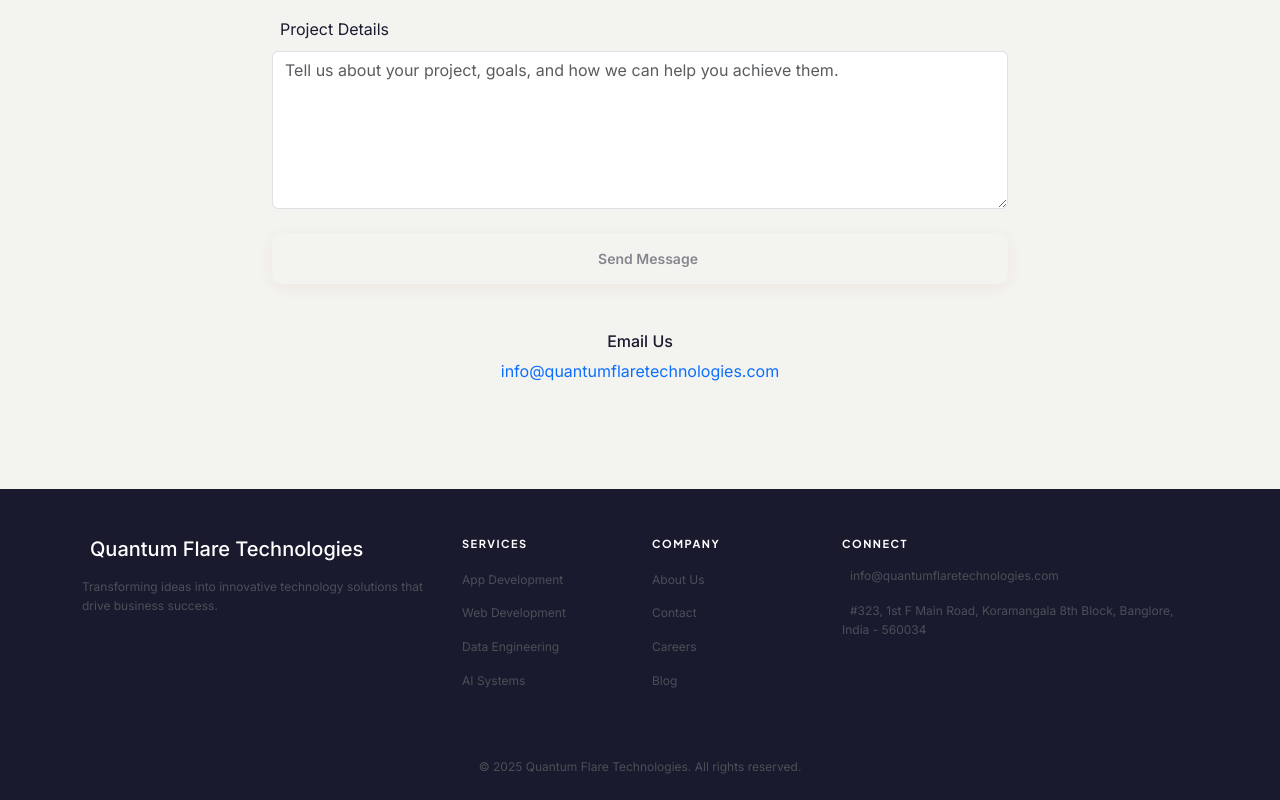
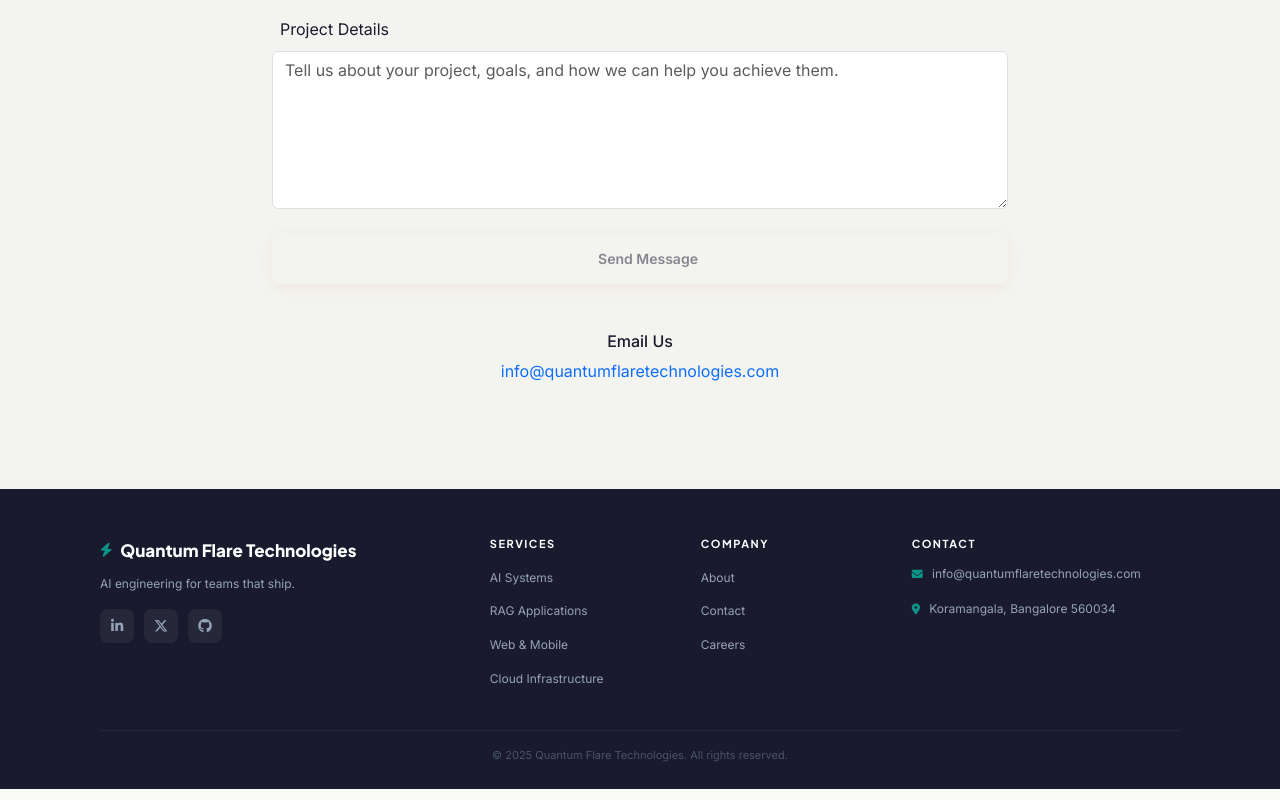
Before and after one commit to quantumflaretech/quantumflaretech.github.io, an Angular app: page / in a window 1280 px wide. Shown: the part 3099-3899 px from the top of the page. Built offline with nearby package versions, Linux system fonts and the light colour scheme.

Commit message:
feat: rebuild footer — dark navy, Font Awesome icons, 4-column layout

```diff
--- a/src/app/footer/footer.component.ts
+++ b/src/app/footer/footer.component.ts
@@ -7,72 +7,51 @@ import { CommonModule } from '@angular/common';
   imports: [CommonModule],
   template: `
     <footer class="footer">
-      <div class="container">
-        <div class="row">
-          <div class="col-lg-4 mb-4">
-            <h5 class="text-white mb-3">
-              <i class="bi bi-lightning-charge-fill me-2"></i>
+      <div class="qf-container">
+        <div class="footer-grid">
+          <div>
+            <div class="footer-brand">
+              <i class="fa-solid fa-bolt"></i>
               Quantum Flare Technologies
-            </h5>
-            <p class="text-light-emphasis">
-              Transforming ideas into innovative technology solutions that drive business success.
-            </p>
+            </div>
+            <p>AI engineering for teams that ship.</p>
+            <div class="footer-social">
+              <a href="#" aria-label="LinkedIn"><i class="fa-brands fa-linkedin-in"></i></a>
+              <a href="#" aria-label="X (Twitter)"><i class="fa-brands fa-x-twitter"></i></a>
+              <a href="#" aria-label="GitHub"><i class="fa-brands fa-github"></i></a>
+            </div>
           </div>
-
-          <div class="col-lg-2 mb-4">
-            <h6 class="text-white mb-3">Services</h6>
-            <ul class="footer-links">
-              <li><a href="#services" class="text-light-emphasis">App Development</a></li>
-              <li><a href="#services" class="text-light-emphasis">Web Development</a></li>
-              <li><a href="#services" class="text-light-emphasis">Data Engineering</a></li>
-              <li><a href="#services" class="text-light-emphasis">AI Systems</a></li>
+          <div>
+            <h6>Services</h6>
+            <ul>
+              <li><a href="#services">AI Systems</a></li>
+              <li><a href="#services">RAG Applications</a></li>
+              <li><a href="#services">Web & Mobile</a></li>
+              <li><a href="#services">Cloud Infrastructure</a></li>
             </ul>
           </div>
-
-          <div class="col-lg-2 mb-4">
-            <h6 class="text-white mb-3">Company</h6>
-            <ul class="footer-links">
-              <li><a href="#about" class="text-light-emphasis">About Us</a></li>
-              <li><a href="#contact" class="text-light-emphasis">Contact</a></li>
-              <li><a href="#" class="text-light-emphasis">Careers</a></li>
-              <li><a href="#" class="text-light-emphasis">Blog</a></li>
+          <div>
+            <h6>Company</h6>
+            <ul>
+              <li><a href="#about">About</a></li>
+              <li><a href="#contact">Contact</a></li>
+              <li><a href="#">Careers</a></li>
             </ul>
           </div>
-
-          <div class="col-lg-4 mb-4">
-            <h6 class="text-white mb-3">Connect</h6>
-            <div class="social-links mb-3">
-              <a href="#" class="social-link">
-                <i class="bi bi-linkedin"></i>
-              </a>
-              <a href="#" class="social-link">
-                <i class="bi bi-twitter"></i>
-              </a>
-              <a href="#" class="social-link">
-                <i class="bi bi-github"></i>
-              </a>
-            </div>
-            <p class="text-light-emphasis">
-              <i class="bi bi-envelope me-2"></i>
+          <div>
+            <h6>Contact</h6>
+            <p>
+              <i class="fa-solid fa-envelope" style="color: var(--accent-primary); margin-right: 6px; font-size: 11px;"></i>
               info&#64;quantumflaretechnologies.com
             </p>
-            <p class="text-light-emphasis">
-            <i class="bi bi-geo-alt-fill me-2"></i>
-            #323, 1st F Main Road, Koramangala 8th Block, Banglore, India - 560034
-          </p>
-
-          </div>
-        </div>
-
-        <hr class="footer-divider">
-
-        <div class="row">
-          <div class="col-12 text-center">
-            <p class="text-light-emphasis mb-0">
-              © 2025 Quantum Flare Technologies. All rights reserved.
+            <p style="margin-top: 8px;">
+              <i class="fa-solid fa-location-dot" style="color: var(--accent-primary); margin-right: 6px; font-size: 11px;"></i>
+              Koramangala, Bangalore 560034
             </p>
           </div>
         </div>
+        <div class="footer-line"></div>
+        <div class="footer-copy">&copy; 2025 Quantum Flare Technologies. All rights reserved.</div>
       </div>
     </footer>
   `
```
